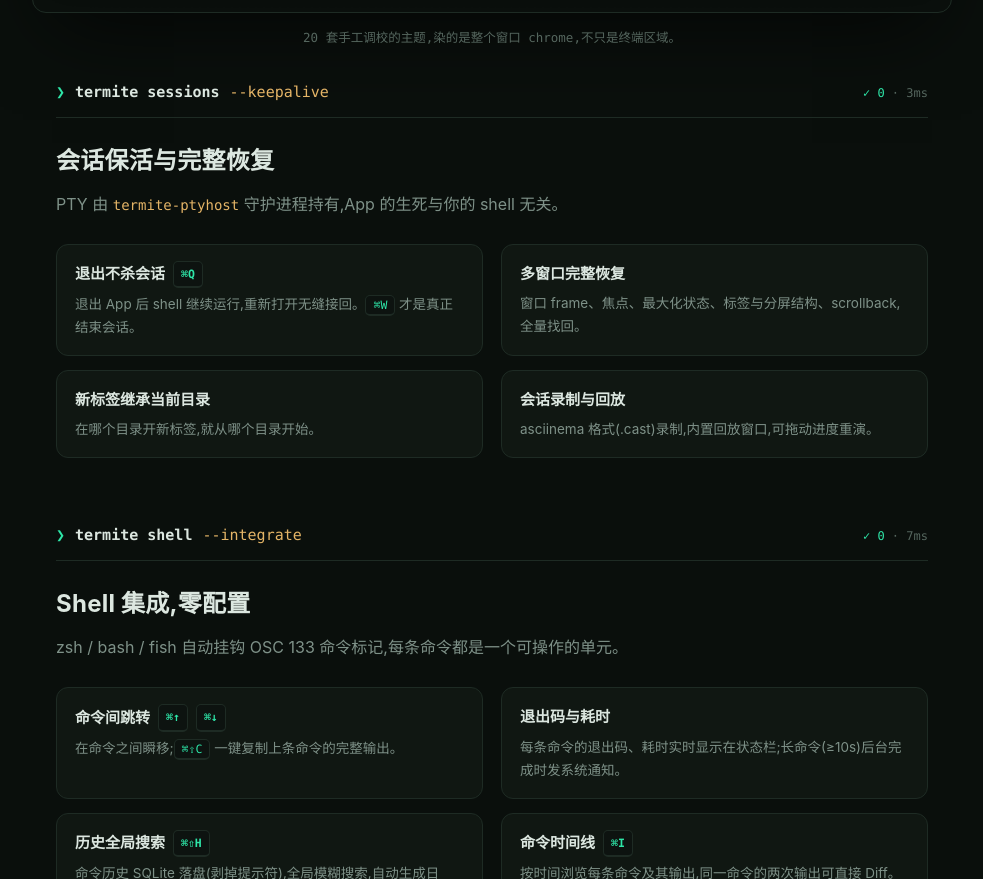
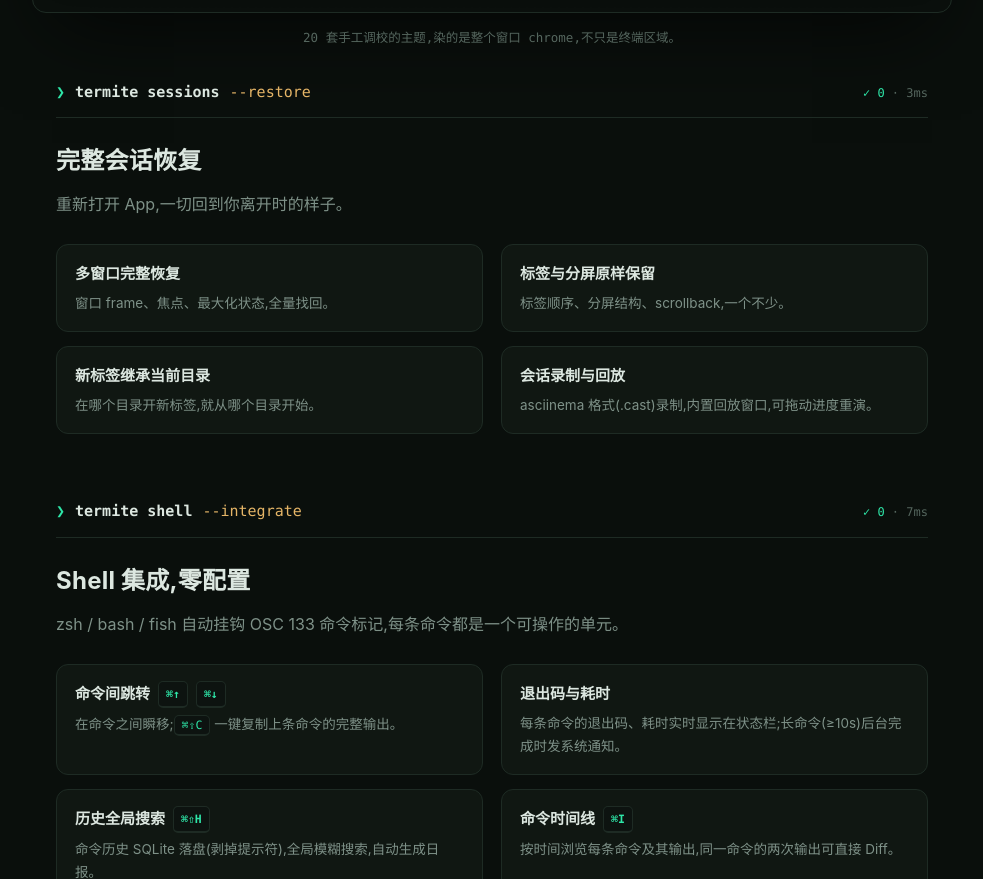
Before and after one commit to xinghelee/Termite, a plain HTML site: page docs/index.html in a window 1280 px wide. Shown: the part 914-1793 px from the top of the page, without its empty margins (148-1131 px from the left). Drawn offline with Linux system fonts and the light colour scheme.

Commit message:
文案:对外不再宣传后台保活,定位纯 Mac 终端
README(中英)与落地页删掉"退出不杀会话/守护进程托管"卖点,
会话相关只讲完整恢复;守护进程仅保留在构建说明,措辞中性。

Co-Authored-By: Claude Fable 5 <noreply@anthropic.com>
Claude-Session: https://claude.ai/code/session_01XNA1HTgKgECK6qVC6JUnW3

```diff
--- a/docs/index.html
+++ b/docs/index.html
@@ -4,9 +4,9 @@
 <meta charset="utf-8">
 <meta name="viewport" content="width=device-width, initial-scale=1">
 <title>Termite — macOS 原生终端</title>
-<meta name="description" content="Termite 是 macOS 原生终端:退出 App 任务照样跑,回来无缝接上;命令可跳转、可回看、可搜索,内置完整 Git 面板。SwiftUI 从头写,免费开源。">
+<meta name="description" content="Termite 是 macOS 原生终端:命令可跳转、可回看、可搜索,内置完整 Git 面板,无限分屏与 20 套主题。SwiftUI 从头写,免费开源。">
 <meta property="og:title" content="Termite — macOS 原生终端">
-<meta property="og:description" content="macOS 原生终端:⌘Q 不打断长任务,命令级导航,内置 Git 面板。免费开源。">
+<meta property="og:description" content="macOS 原生终端:命令级导航,内置 Git 面板,SwiftUI 从头写。免费开源。">
 <meta property="og:image" content="https://termite.xinghelee.com/screenshot.png">
 <meta property="og:url" content="https://termite.xinghelee.com">
 <meta property="og:type" content="website">
@@ -214,12 +214,12 @@ footer .spacer{flex:1}
 <main class="wrap">
 
   <section class="cmdblock">
-    <div class="cmdline"><span class="p">❯</span><span class="c">termite sessions</span><span class="flag">--keepalive</span><span class="meta"><span class="ok">✓ 0</span> · 3ms</span></div>
-    <h2>会话保活与完整恢复</h2>
-    <p class="sub">PTY 由 <code style="font-family:var(--mono);font-size:14px;color:var(--amber)">termite-ptyhost</code> 守护进程持有,App 的生死与你的 shell 无关。</p>
+    <div class="cmdline"><span class="p">❯</span><span class="c">termite sessions</span><span class="flag">--restore</span><span class="meta"><span class="ok">✓ 0</span> · 3ms</span></div>
+    <h2>完整会话恢复</h2>
+    <p class="sub">重新打开 App,一切回到你离开时的样子。</p>
     <div class="feat-grid">
-      <div class="feat"><h3>退出不杀会话 <kbd>⌘Q</kbd></h3><p>退出 App 后 shell 继续运行,重新打开无缝接回。<kbd>⌘W</kbd> 才是真正结束会话。</p></div>
-      <div class="feat"><h3>多窗口完整恢复</h3><p>窗口 frame、焦点、最大化状态、标签与分屏结构、scrollback,全量找回。</p></div>
+      <div class="feat"><h3>多窗口完整恢复</h3><p>窗口 frame、焦点、最大化状态,全量找回。</p></div>
+      <div class="feat"><h3>标签与分屏原样保留</h3><p>标签顺序、分屏结构、scrollback,一个不少。</p></div>
       <div class="feat"><h3>新标签继承当前目录</h3><p>在哪个目录开新标签,就从哪个目录开始。</p></div>
       <div class="feat"><h3>会话录制与回放</h3><p>asciinema 格式(.cast)录制,内置回放窗口,可拖动进度重演。</p></div>
     </div>
```
Also changed, not shown: 2 other files.
